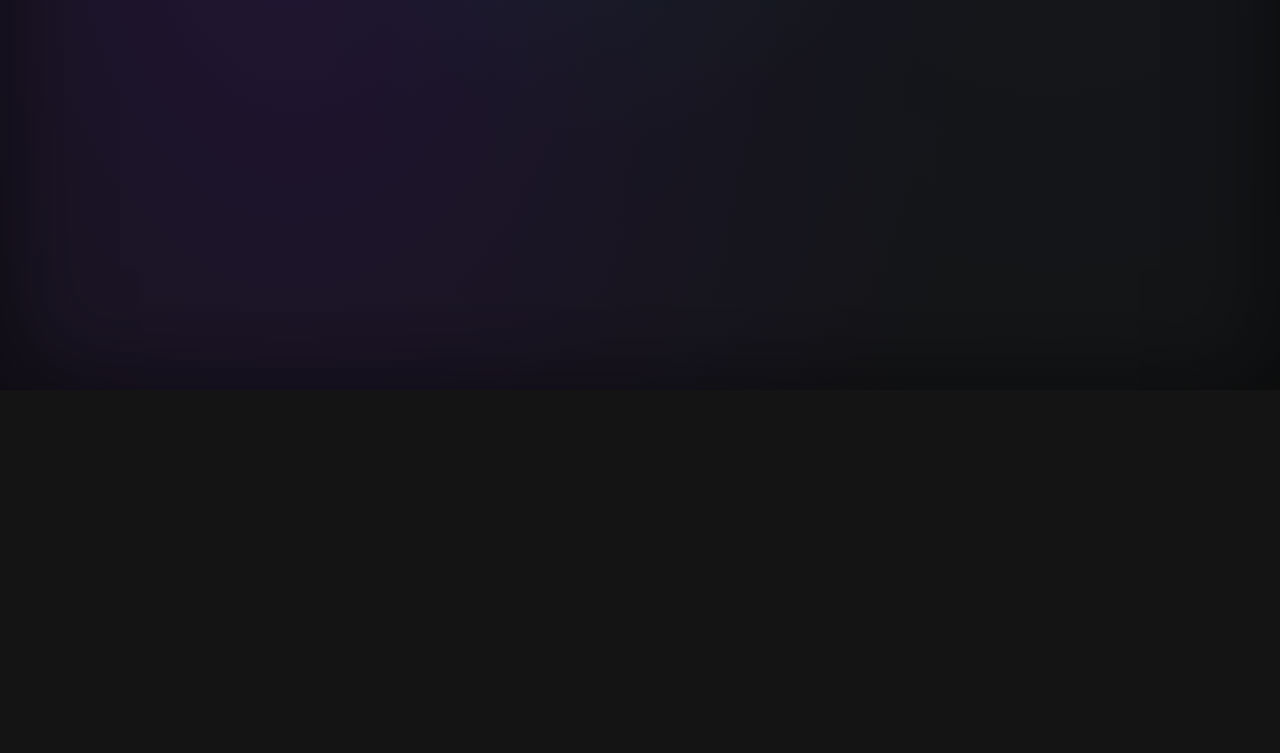
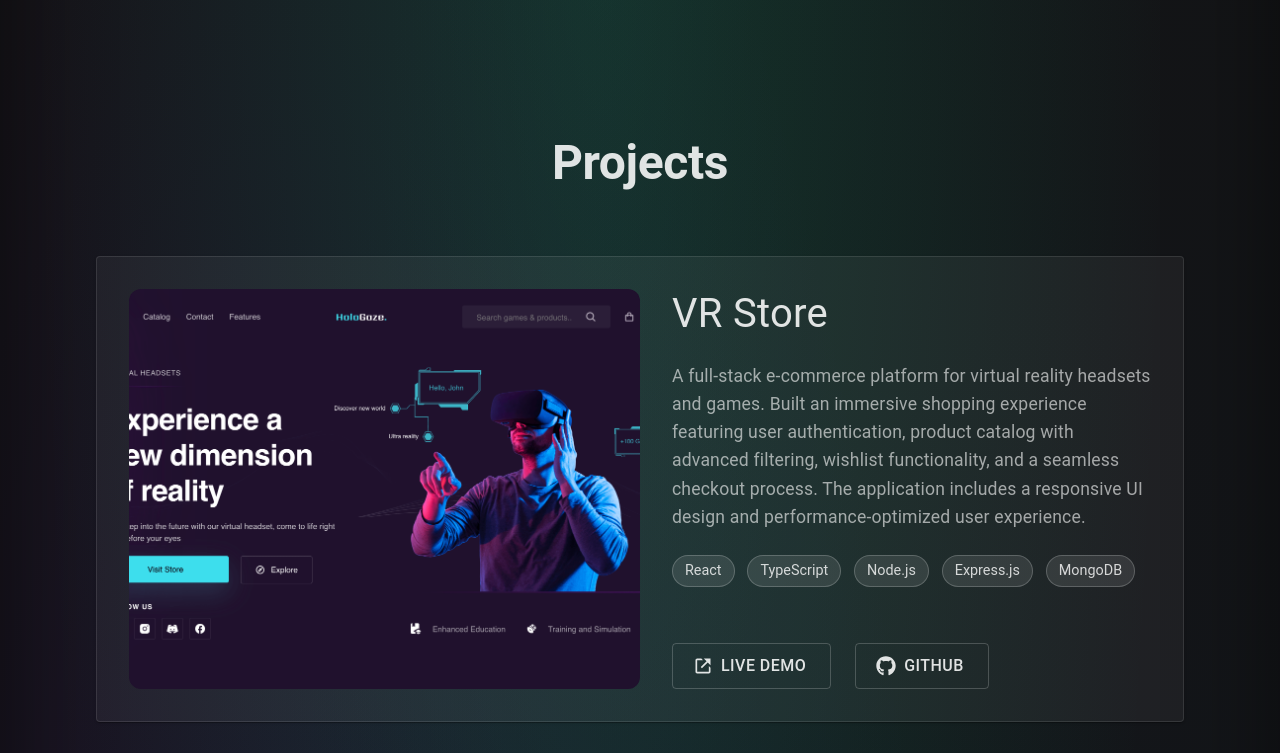
Before and after one commit to Oolha/portfolio, a React app: page /about in a window 1280 px wide. Shown: the part 1800-2553 px from the top of the page. Before the commit the page ends 2190 px from the top, so only its background shows below. Built offline with nearby package versions, Linux system fonts and the light colour scheme; the HTML template or start-up script is replaced by a standard one.

Commit message:
implement projects and contact sections

```diff
--- a/package.json
+++ b/package.json
@@ -20,7 +20,8 @@
     "react-dom": "^19.0.0",
     "react-icons": "^5.4.0",
     "react-router-dom": "^7.1.5",
-    "styled-components": "^6.1.15"
+    "styled-components": "^6.1.15",
+    "swiper": "^11.2.3"
   },
   "devDependencies": {
     "@eslint/js": "^9.19.0",
--- /dev/null
+++ b/src/components/Contact/Contact.module.css
@@ -0,0 +1,57 @@
+.container {
+  padding: 60px 20px;
+  min-height: 100vh;
+  display: flex;
+  flex-direction: column;
+  align-items: center;
+  justify-content: center;
+}
+
+.title {
+  font-size: 3rem;
+  margin-bottom: 3rem;
+  background: linear-gradient(
+    45deg,
+    hsla(162, 77%, 40%, 1),
+    hsla(262, 77%, 40%, 1)
+  );
+  -webkit-background-clip: text;
+  -webkit-text-fill-color: transparent;
+  text-align: center;
+}
+
+.contactItem {
+  display: flex;
+  align-items: center;
+  gap: 1.5rem;
+  padding: 1.5rem 2rem;
+  margin: 1rem 0;
+  background: rgba(255, 255, 255, 0.05);
+  border-radius: 12px;
+  backdrop-filter: blur(10px);
+  border: 1px solid rgba(255, 255, 255, 0.1);
+  transition: all 0.3s ease;
+  color: rgba(255, 255, 255, 0.9);
+}
+
+.contactItem:hover {
+  background: rgba(255, 255, 255, 0.1);
+  transform: translateY(-5px);
+  box-shadow: 0 10px 20px rgba(0, 0, 0, 0.2);
+}
+
+.icon {
+  font-size: 1.8rem;
+  color: hsla(162, 77%, 40%, 0.8);
+}
+
+.link {
+  text-decoration: none;
+  font-size: 1.2rem;
+  color: rgba(255, 255, 255, 0.9);
+}
+
+.linkText {
+  font-size: 1.2rem;
+  letter-spacing: 0.5px;
+}
--- /dev/null
+++ b/src/components/Projects/Projects.module.css
@@ -0,0 +1,103 @@
+.container {
+  padding: 2rem;
+  min-height: 100vh;
+}
+.title {
+  font-family: "DM Sans", sans-serif;
+  font-size: 3rem !important;
+  font-weight: 700 !important;
+  margin-bottom: 4rem !important;
+  text-align: center;
+  color: rgba(255, 255, 255, 0.87) !important;
+}
+
+.projectsList {
+  display: flex;
+  flex-direction: column;
+  gap: 2rem;
+  max-width: 1400px;
+  margin: 0 auto;
+}
+
+.card {
+  background: rgba(255, 255, 255, 0.05) !important;
+  backdrop-filter: blur(10px);
+  border: 1px solid rgba(255, 255, 255, 0.1) !important;
+  overflow: hidden;
+  transition: transform 0.3s ease;
+}
+
+.cardInner {
+  display: flex;
+  gap: 2rem;
+  padding: 2rem;
+}
+
+.cardMedia {
+  width: 50% !important;
+  height: 400px !important;
+  object-fit: cover !important;
+  border-radius: 12px;
+}
+
+.cardContent {
+  width: 50%;
+  display: flex;
+  flex-direction: column;
+  gap: 1.5rem;
+  padding: 0 !important;
+}
+
+.projectTitle {
+  color: rgba(255, 255, 255, 0.87) !important;
+  font-size: 2.5rem !important;
+}
+
+.description {
+  color: rgba(255, 255, 255, 0.6) !important;
+  font-size: 1.1rem !important;
+  line-height: 1.6 !important;
+}
+
+.techStack {
+  display: flex;
+  flex-wrap: wrap;
+  gap: 0.8rem;
+}
+
+.techChip {
+  background: rgba(255, 255, 255, 0.1) !important;
+  color: rgba(255, 255, 255, 0.8) !important;
+  font-size: 0.9rem !important;
+  border: 1px solid rgba(255, 255, 255, 0.2) !important;
+}
+
+.actions {
+  margin-top: auto;
+  padding: 0 !important;
+  gap: 1rem;
+}
+
+.button {
+  color: rgba(255, 255, 255, 0.87) !important;
+  border: 1px solid rgba(255, 255, 255, 0.2) !important;
+  padding: 0.5rem 1.5rem !important;
+  font-size: 1rem !important;
+  transition: all 0.3s ease !important;
+}
+
+.button:hover {
+  background: rgba(255, 255, 255, 0.1) !important;
+  border-color: rgba(255, 255, 255, 0.4) !important;
+}
+
+@media (max-width: 1024px) {
+  .cardInner {
+    flex-direction: column;
+  }
+
+  .cardMedia,
+  .cardContent {
+    width: 100%;
+  }
+}
--- a/src/components/Projects/Projects.tsx
+++ b/src/components/Projects/Projects.tsx
@@ -1,5 +1,90 @@
-const Projects = ({}) => {
-  return <div>Projects</div>;
+import {
+  Card,
+  CardContent,
+  CardMedia,
+  CardActions,
+  Typography,
+  Button,
+  Chip,
+  Box,
+} from "@mui/material";
+import { motion } from "framer-motion";
+import { FaGithub } from "react-icons/fa";
+import { BiLinkExternal } from "react-icons/bi";
+import { projects } from "../../config/projects";
+import styles from "./Projects.module.css";
+
+const Projects = () => {
+  return (
+    <div className={styles.container}>
+      <Typography variant="h2" className={styles.title}>
+        Projects
+      </Typography>
+
+      <div className={styles.projectsList}>
+        {projects.map((project, index) => (
+          <motion.div
+            key={project.id}
+            initial={{ opacity: 0, y: 50 }}
+            whileInView={{ opacity: 1, y: 0 }}
+            transition={{ duration: 0.5, delay: index * 0.2 }}
+            viewport={{ once: true }}
+          >
+            <Card className={styles.card}>
+              <Box className={styles.cardInner}>
+                <CardMedia
+                  component="img"
+                  height="400"
+                  image={project.image}
+                  alt={project.title}
+                  className={styles.cardMedia}
+                />
+
+                <CardContent className={styles.cardContent}>
+                  <Typography variant="h4" className={styles.projectTitle}>
+                    {project.title}
+                  </Typography>
+
+                  <Typography className={styles.description}>
+                    {project.description}
+                  </Typography>
+
+                  <Box className={styles.techStack}>
+                    {project.technologies.map((tech) => (
+                      <Chip
+                        key={tech}
+                        label={tech}
+                        className={styles.techChip}
+                      />
+                    ))}
+                  </Box>
+
+                  <CardActions className={styles.actions}>
+                    <Button
+                      startIcon={<BiLinkExternal />}
+                      href={project.liveLink}
+                      target="_blank"
+                      className={styles.button}
+                    >
+                      Live Demo
+                    </Button>
+                    <Button
+                      startIcon={<FaGithub />}
+                      href={project.githubLink}
+                      target="_blank"
+                      className={styles.button}
+                    >
+                      GitHub
+                    </Button>
+                  </CardActions>
+                </CardContent>
+              </Box>
+            </Card>
+          </motion.div>
+        ))}
+      </div>
+    </div>
+  );
 };
 
 export default Projects;
--- a/src/config/projects.ts
+++ b/src/config/projects.ts
@@ -5,28 +5,11 @@ export const projects: Project[] = [
     id: "project-1",
     title: "VR Store",
     description:
-      "VR Store - A full-stack e-commerce platform for virtual reality headsets and games. Built an immersive shopping experience featuring user authentication, product catalog with advanced filtering, wishlist functionality, and a seamless checkout process. The application includes a responsive UI design and performance-optimized user experience.",
+      "A full-stack e-commerce platform for virtual reality headsets and games. Built an immersive shopping experience featuring user authentication, product catalog with advanced filtering, wishlist functionality, and a seamless checkout process. The application includes a responsive UI design and performance-optimized user experience.",
     image: "/images/vr-store.png",
-    technologies: [
-      "React",
-      "TypeScript",
-      "Node.js",
-      "Express.js",
-      "Redux Toolkit",
-      "MongoDB",
-    ],
+    technologies: ["React", "TypeScript", "Node.js", "Express.js", "MongoDB"],
     liveLink: "https://virtual-headsets.vercel.app/",
     githubLink: "https://github.com/Oolha/virtual-headsets",
-  },
-  {
-    id: "project-2",
-    title: "TruScape",
-    description:
-      "A comprehensive CRM system for vendor management in food delivery operations. Developed an analytics dashboard for real-time business insights, including vendor performance tracking, promotional campaign management, and detailed sales analytics. ",
-    image: "/images/crm.png",
-    technologies: ["Next.js", "React Query", "TypeScript", "Tailwind CSS"],
-    liveLink: "https://crm-true-scape.vercel.app/",
-    githubLink: "https://github.com/Oolha/crm-trueScape",
   },
   {
     id: "project-2",
--- a/src/pages/HomePage/HomePage.module.css
+++ b/src/pages/HomePage/HomePage.module.css
@@ -1,10 +1,12 @@
 .main {
   min-height: 100vh;
+  overflow-x: hidden;
 }
 
 .section {
   padding: 48px 0;
   scroll-margin-top: 80px;
+  will-change: transform, opacity;
 }
 
 .progressBar {
--- a/src/pages/HomePage/HomePage.tsx
+++ b/src/pages/HomePage/HomePage.tsx
@@ -1,6 +1,6 @@
 import { useEffect } from "react";
 import { useLocation } from "react-router-dom";
-import { motion, useScroll, useTransform } from "framer-motion";
+import { motion } from "framer-motion";
 import Navigation from "../../components/Navigation/Navigation";
 import About from "../../components/About/About";
 import Tools from "../../components/Tools/Tools";
@@ -11,7 +11,6 @@ import { Layout } from "../../components/Layout/Layout";
 
 const HomePage = () => {
   const location = useLocation();
-  const { scrollYProgress } = useScroll();
 
   useEffect(() => {
     const sectionId = location.pathname.slice(1) || "about";
@@ -21,21 +20,32 @@ const HomePage = () => {
     }
   }, [location]);
 
+  const sectionVariants = {
+    hidden: {
+      opacity: 0,
+      scale: 0.95,
+    },
+    visible: {
+      opacity: 1,
+      scale: 1,
+      transition: {
+        duration: 0.6,
+        ease: "easeOut",
+      },
+    },
+  };
+
   return (
     <main className={styles.main}>
-      <motion.div
-        className={styles.progressBar}
-        style={{ scaleX: scrollYProgress }}
-      />
       <Navigation />
       <Layout>
         <motion.section
           id="about"
           className={styles.section}
-          style={{
-            opacity: useTransform(scrollYProgress, [0, 0.25], [1, 0]),
-            scale: useTransform(scrollYProgress, [0, 0.25], [1, 0.8]),
-          }}
+          initial="hidden"
+          whileInView="visible"
+          viewport={{ once: true, amount: 0.3 }}
+          variants={sectionVariants}
         >
           <About />
         </motion.section>
@@ -43,10 +53,10 @@ const HomePage = () => {
         <motion.section
           id="tools"
           className={styles.section}
-          style={{
-            opacity: useTransform(scrollYProgress, [0.25, 0.5], [0, 1]),
-            scale: useTransform(scrollYProgress, [0.25, 0.5], [0.8, 1]),
-          }}
+          initial="hidden"
+          whileInView="visible"
+          viewport={{ once: true, amount: 0.3 }}
+          variants={sectionVariants}
         >
           <Tools />
         </motion.section>
@@ -54,10 +64,10 @@ const HomePage = () => {
         <motion.section
           id="projects"
           className={styles.section}
-          style={{
-            opacity: useTransform(scrollYProgress, [0.5, 0.75], [0, 1]),
-            scale: useTransform(scrollYProgress, [0.5, 0.75], [0.8, 1]),
-          }}
+          initial="hidden"
+          whileInView="visible"
+          viewport={{ once: true, amount: 0.3 }}
+          variants={sectionVariants}
         >
           <Projects />
         </motion.section>
@@ -65,10 +75,10 @@ const HomePage = () => {
         <motion.section
           id="contact"
           className={styles.section}
-          style={{
-            opacity: useTransform(scrollYProgress, [0.75, 1], [0, 1]),
-            scale: useTransform(scrollYProgress, [0.75, 1], [0.8, 1]),
-          }}
+          initial="hidden"
+          whileInView="visible"
+          viewport={{ once: true, amount: 0.3 }}
+          variants={sectionVariants}
         >
           <Contact />
         </motion.section>
```
Also changed, not shown: src/components/Contact/Contact.tsx (+59 -3 lines), 1 other file (tests, documents, lock files or other folders).
